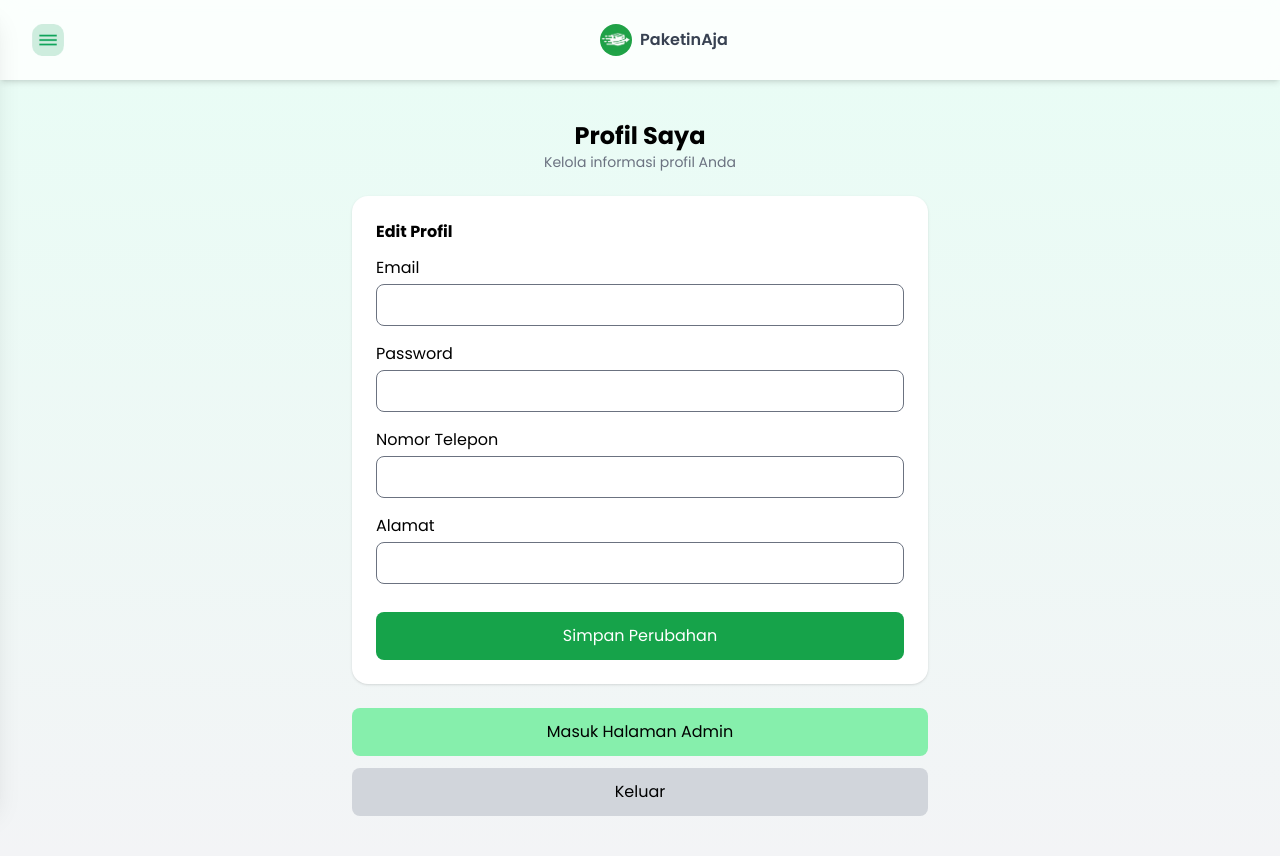
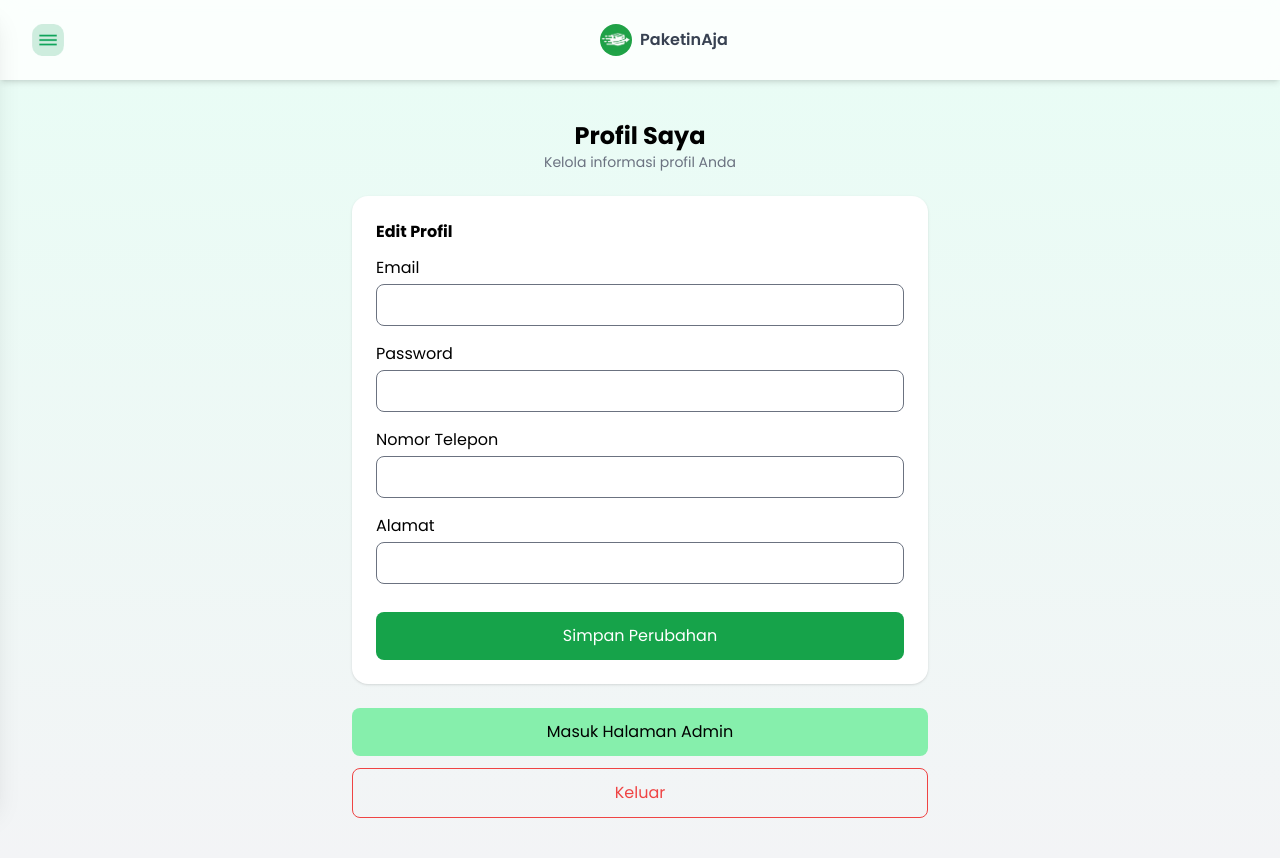
Before and after one commit to 241712885/project_siweb, a Next.js app: page /pelanggan/profile in a window 1280 px wide. Built offline with nearby package versions, Linux system fonts and the light colour scheme.

Commit message:
SELESAI FIX BGT POLL

```diff
--- a/app/pelanggan/profile/page.tsx
+++ b/app/pelanggan/profile/page.tsx
@@ -238,8 +238,7 @@ export default function ProfilePage() {
               </button>
               <button
                 onClick={() => router.push("/keluar")}
-                className="bg-gray-300 text-black py-3 rounded-lg hover:bg-gray-400"
-              >
+                className="border border-red-500 text-red-500 py-3 rounded-lg">
                 Keluar
               </button>
             </div>
```
